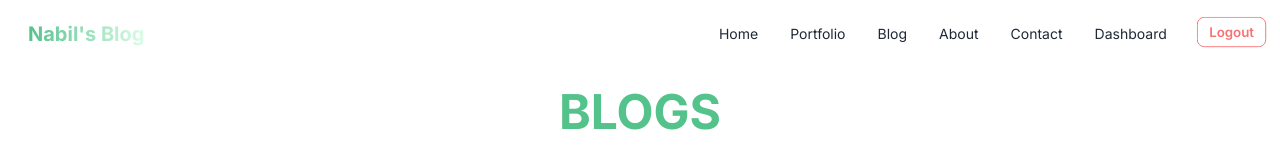
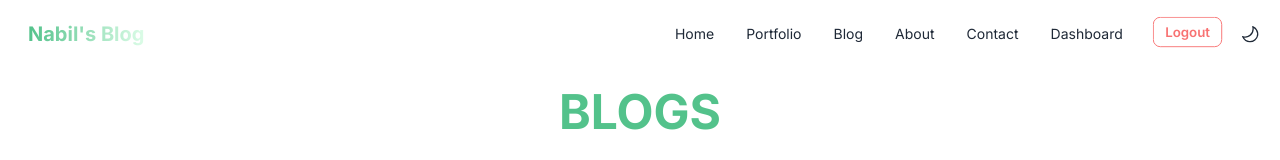
Before and after one commit to nabiursiddique/nextjs-blog-app, a Next.js app: page /blog in a window 1280 px wide. Shown: the top 160 px of the page. Built offline with nearby package versions, Linux system fonts and the light colour scheme.

Commit message:
feature- dark and light mode is implemented but a little error is showing

```diff
--- /dev/null
+++ b/contexts/ThemeContext/ThemeContext.jsx
@@ -0,0 +1,24 @@
+"use client"
+
+import { createContext, useState } from "react"
+
+export const ThemeContext = createContext();
+
+export const ThemeProvider = ({ children }) => {
+    const [mode, setMode] = useState(localStorage.getItem('theme') || "light");
+
+    const toggle = () => {
+        if (mode === 'dark') {
+            setMode('light');
+
+        } else {
+            setMode('dark');
+        }
+    };
+
+    return (
+        <ThemeContext.Provider value={{ toggle, mode }}>
+            {children}
+        </ThemeContext.Provider>
+    )
+}
--- a/package.json
+++ b/package.json
@@ -16,6 +16,7 @@
     "postcss": "8.4.28",
     "react": "18.2.0",
     "react-dom": "18.2.0",
+    "react-icons": "^4.10.1",
     "tailwindcss": "3.3.3"
   },
   "devDependencies": {
--- a/src/app/layout.js
+++ b/src/app/layout.js
@@ -2,11 +2,12 @@ import Navbar from '@/components/Navbar/Navbar'
 import './globals.css'
 import { Inter } from 'next/font/google'
 import Footer from '@/components/Footer/Footer'
+import { ThemeProvider } from '../../contexts/ThemeContext/ThemeContext'
 
 const inter = Inter({ subsets: ['latin'] })
 
 export const metadata = {
-  title: 'Create Next App',
+  title: "Nabil's Blog",
   description: 'Generated by create next app',
 }
 
@@ -14,12 +15,14 @@ export default function RootLayout({ children }) {
   return (
     <html lang="en">
       <body className={inter.className}>
-        <div className='max-w-[1440px] mx-auto'>
-          <Navbar />
-          {children}
-          <Footer />
-        </div>
+        <ThemeProvider>
+          <div data-theme='dark' className='max-w-[1440px] mx-auto main-div'>
+            <Navbar />
+            {children}
+            <Footer />
+          </div>
+        </ThemeProvider>
       </body>
-    </html>
+    </html >
   )
 }
--- a/src/components/DarkLightToggle/DarkLightToggole.jsx
+++ b/src/components/DarkLightToggle/DarkLightToggole.jsx
@@ -1,9 +1,26 @@
-import React from 'react';
+"use client"
+
+import React, { useContext, useEffect } from 'react';
+import { BsSun } from "react-icons/bs";
+import { GoMoon } from "react-icons/go";
+import { ThemeContext } from '../../../contexts/ThemeContext/ThemeContext';
 
 const DarkLightToggole = () => {
+    const { toggle, mode } = useContext(ThemeContext);
+
+    useEffect(() => {
+        localStorage.setItem('theme', mode);
+        document.querySelector('.main-div').setAttribute('data-theme', mode);
+    }, [mode]);
+
     return (
-        <div>
-
+        <div onClick={toggle}>
+            {
+                mode === 'dark' ?
+                    <div><BsSun /></div>
+                    :
+                    <div><GoMoon /></div>
+            }
         </div>
     );
 };
--- a/src/components/navbar/Navbar.jsx
+++ b/src/components/navbar/Navbar.jsx
@@ -1,6 +1,8 @@
 "use client"
 import Link from 'next/link';
-import React from 'react';
+import React, { useContext } from 'react';
+import DarkLightToggole from '../DarkLightToggle/DarkLightToggole';
+import { ThemeContext } from '../../../contexts/ThemeContext/ThemeContext';
 
 const links = [
     {
@@ -36,6 +38,7 @@ const links = [
 ];
 
 const Navbar = () => {
+
     return (
         <div>
             <div className="navbar bg-base-100">
@@ -57,9 +60,8 @@ const Navbar = () => {
                     </div>
                     <Link className=" text-xl font-bold bg-gradient-to-r from-[#53c28b] to-green-100 text-transparent bg-clip-text lg:mx-5" href='/'>Nabil{`'`}s Blog</Link>
                 </div>
-                <div className="navbar-end w-full hidden lg:flex">
-                    <ul className="menu menu-horizontal px-1">
-
+                <div className="navbar-end lg:w-full ">
+                    <ul className="menu menu-horizontal px-1 hidden lg:flex">
                         {
                             links.map(link => (
                                 <li key={link.id}><Link href={link.url}>{link.title}</Link></li>
@@ -68,11 +70,11 @@ const Navbar = () => {
                         <li className='btn btn-sm btn-outline btn-error capitalize ml-3' onClick={() => { console.log('Logged out') }}>
                             Logout</li>
                     </ul>
+                    <button className='text-xl mx-3'>
+                        <DarkLightToggole />
+                    </button>
                 </div>
             </div>
-            {/* Customize */}
-
-
         </div>
     );
 };
--- a/tailwind.config.js
+++ b/tailwind.config.js
@@ -1,5 +1,8 @@
 /** @type {import('tailwindcss').Config} */
 module.exports = {
+  daisyui: {
+    themes: ["light", "dark"],
+  },
   content: [
     './src/pages/**/*.{js,ts,jsx,tsx,mdx}',
     './src/components/**/*.{js,ts,jsx,tsx,mdx}',
```
Also changed, not shown: 1 other file (tests, documents, lock files or other folders).
